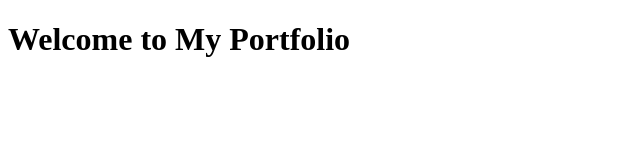
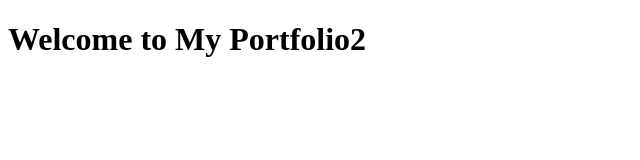
Before and after one commit to goffxnca/github-pages-sandbox, a plain HTML site: page index.html in a window 1280 px wide. Shown: the full height of the page, 0-640 px from the left. Drawn offline with Linux system fonts and the light colour scheme.

Commit message:
whatif: update index.html content

```diff
--- a/index.html
+++ b/index.html
@@ -6,6 +6,6 @@
     <title>My Portfolio</title>
   </head>
   <body>
-    <h1>Welcome to My Portfolio</h1>
+    <h1>Welcome to My Portfolio2</h1>
   </body>
 </html>
```
